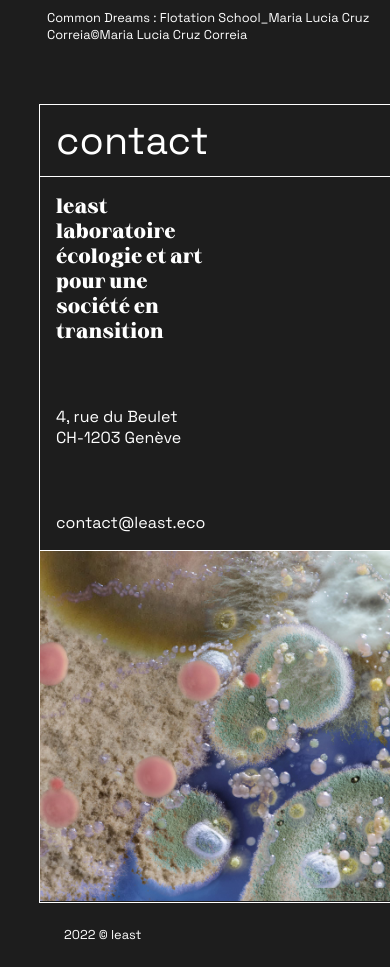
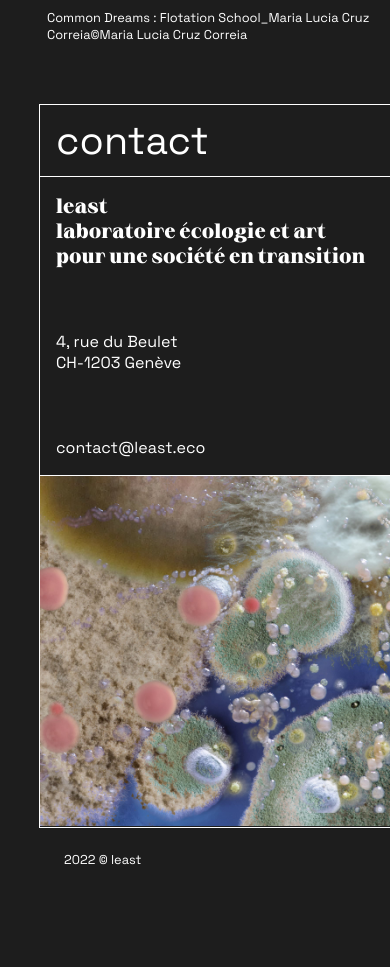
Before and after one commit to Polentz/least, a PHP site: page / in a window 390 px wide. Shown: the part 4289-5256 px from the top of the page. After the commit the page ends 5154 px from the top, so only its background shows below. Run offline with PHP 8.4, Linux system fonts and the light colour scheme.

Commit message:
change css selection

```diff
--- a/style.css
+++ b/style.css
@@ -59,6 +59,7 @@
 
     --bg-color: #fff;
     --txt-color: #1d1d1d;
+    --acc-color: #dbdbdb;
     /* --green: #b7e3a3;
     --purple: #d0bbff;
     --blue: #bbcce8;
@@ -873,6 +874,10 @@ a:visited {
         height: auto;
     } */
 
+    .contact--block {
+        max-width: 100%;
+    }
+
     .colophon {
         flex-direction: column;
         justify-content: flex-start;
```
